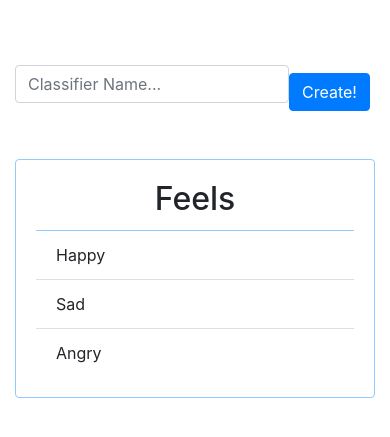
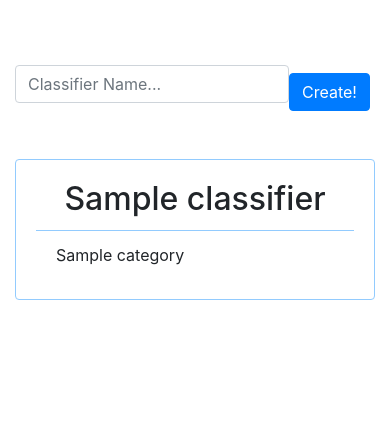
Before and after one commit to maggiecorrell/text_classifier, a Django app: page /classifier/ in a window 390 px wide. Shown: the part 96-533 px from the top of the page. Run offline with Django 3.2, Linux system fonts and the light colour scheme; a user stored in the database is signed in; tables that the repository leaves empty hold one stand-in row (values such as "Sample post"); some libraries are stand-ins or nearby versions.

Commit message:
Category model now linked to Classifier model instead of Sample model, view updated to print user classifiers and categories

```diff
--- a/classifier/models.py
+++ b/classifier/models.py
@@ -34,9 +34,9 @@ class Classifier(models.Model):
 
 
 class Category(models.Model):
+    classifier = models.ForeignKey(Classifier)
     name = models.CharField(max_length=200)
 
 class Sample(models.Model):
     text = models.TextField()
-    category = models.ForeignKey(Category)
     classifier = models.ForeignKey(Classifier)
--- a/classifier/templates/classifier.html
+++ b/classifier/templates/classifier.html
@@ -10,16 +10,15 @@
 <body>
   <div class="container">
     <div class="row">
-      <div class="col-md-3"></div>
-        <div class="col-md-6">
+      <div class="col-md-12">
         <div class="input-group">
           <form class="form-inline" action="" method="post">
+            {% csrf_token %}
             <div class="form-group">
               <input type="text" class="form-control" name="classifier-name" placeholder="Classifier Name...">
             </div>
-                <button class="btn btn-primary" type="button">Create!</button>
+            <button class="btn btn-primary" type="submit">Create!</button>
           </form>
-          </div>
         </div>
       </div>
       </div>
@@ -27,15 +26,18 @@
 
 <div class="container">
   <div class="card-columns">
+    {% for classifier in classifiers %}
       <div class="card">
         <div class="card-block">
-      <h2 class="card-title">Feels</h2>
+          <h2 class="card-title">{{ classifier.name }}</h2>
         </div>
         <ul class="list-group list-group-flush">
-      <li class="list-group-item">Happy</li>
-      <li class="list-group-item">Sad</li>
-      <li class="list-group-item">Angry</li>
+          {% for category in classifier.category_set.all %}
+            <li class="list-group-item">{{ category.name }}</li>
+          {% endfor %}
         </ul>
+      </div>
+    {% endfor %}
   </div>
 </div>
 
--- a/classifier/views.py
+++ b/classifier/views.py
@@ -4,6 +4,8 @@ from django.contrib.auth.decorators import login_required
 from django.contrib.auth.forms import UserCreationForm, AuthenticationForm
 from django.core.urlresolvers import reverse
 from django.http import HttpResponseRedirect
+
+from .models import Classifier
 
 
 def index(request):
@@ -12,9 +14,17 @@ def index(request):
 
 @login_required
 def classifier(request):
+    user = request.user
     if request.method == 'POST':
-        print(request.POST)
-    return render(request, 'classifier.html')
+        classifier_name = request.POST.get('classifier-name', '')
+        if classifier_name:
+            classifier = Classifier(name=classifier_name, user=user)
+            classifier.save()
+    classifiers = Classifier.objects.filter(user=user)
+    context = {
+        'classifiers': classifiers
+    }
+    return render(request, 'classifier.html', context)
 
 
 def text_input(request):
--- a/functional_tests.py
+++ b/functional_tests.py
@@ -31,11 +31,11 @@ class NewVisitorTest(unittest.TestCase):
         next(link.click() for link in links if link.text == 'sign up')
 
         # He inputs a username, an email, and a password and clicks register
-        inputbox = self.browser.find_element_by_id('id_username')
+        inputbox = self.browser.find_element_by_id('id_user-username')
         inputbox.send_keys('gustav_55')
-        inputbox = self.browser.find_element_by_id('id_password1')
+        inputbox = self.browser.find_element_by_id('id_user-password1')
         inputbox.send_keys('iheartbees')
-        inputbox = self.browser.find_element_by_id('id_password2')
+        inputbox = self.browser.find_element_by_id('id_user-password2')
         inputbox.send_keys('iheartbees')
         self.browser.find_element_by_tag_name('button').click()
 
```
Also changed, not shown: classifier/migrations/0001_initial.py, classifier/migrations/0002_classifier_pipeline.py (deleted). Lines whose indentation alone changed are shown as unchanged.
